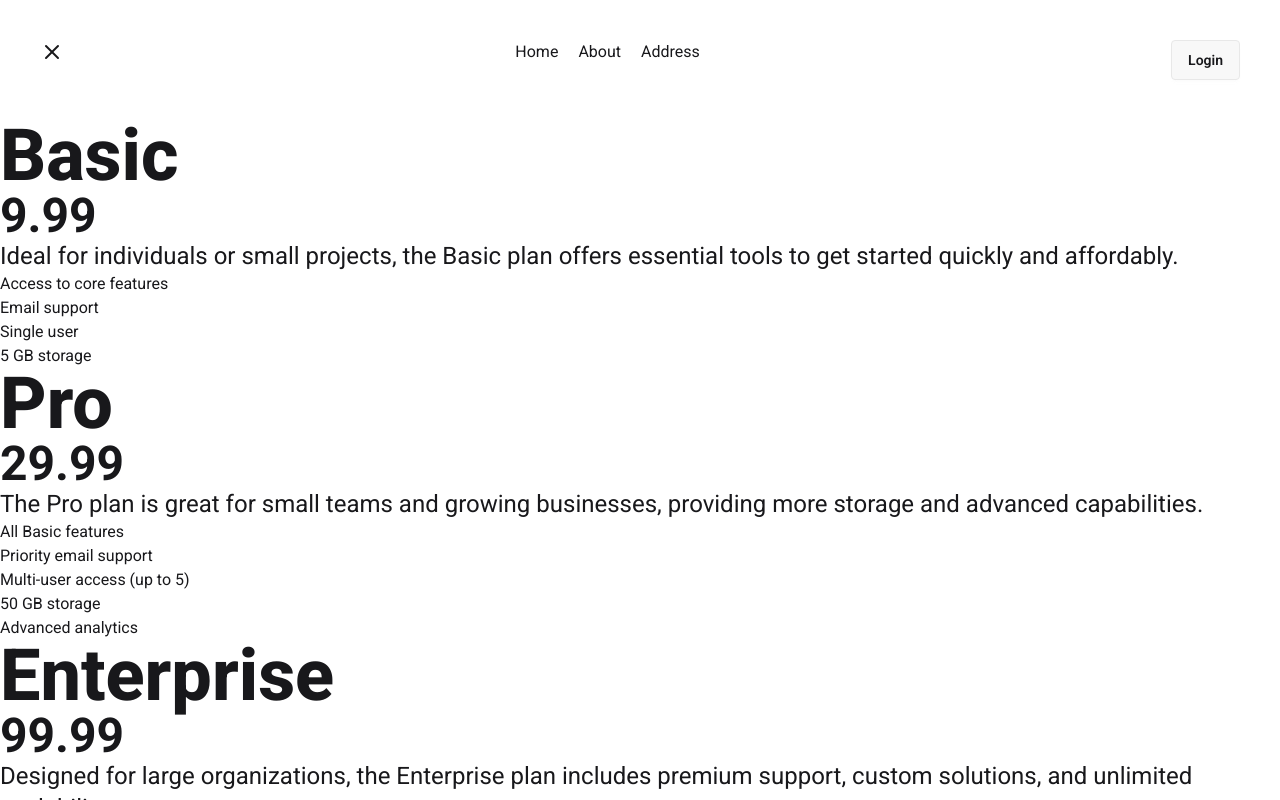
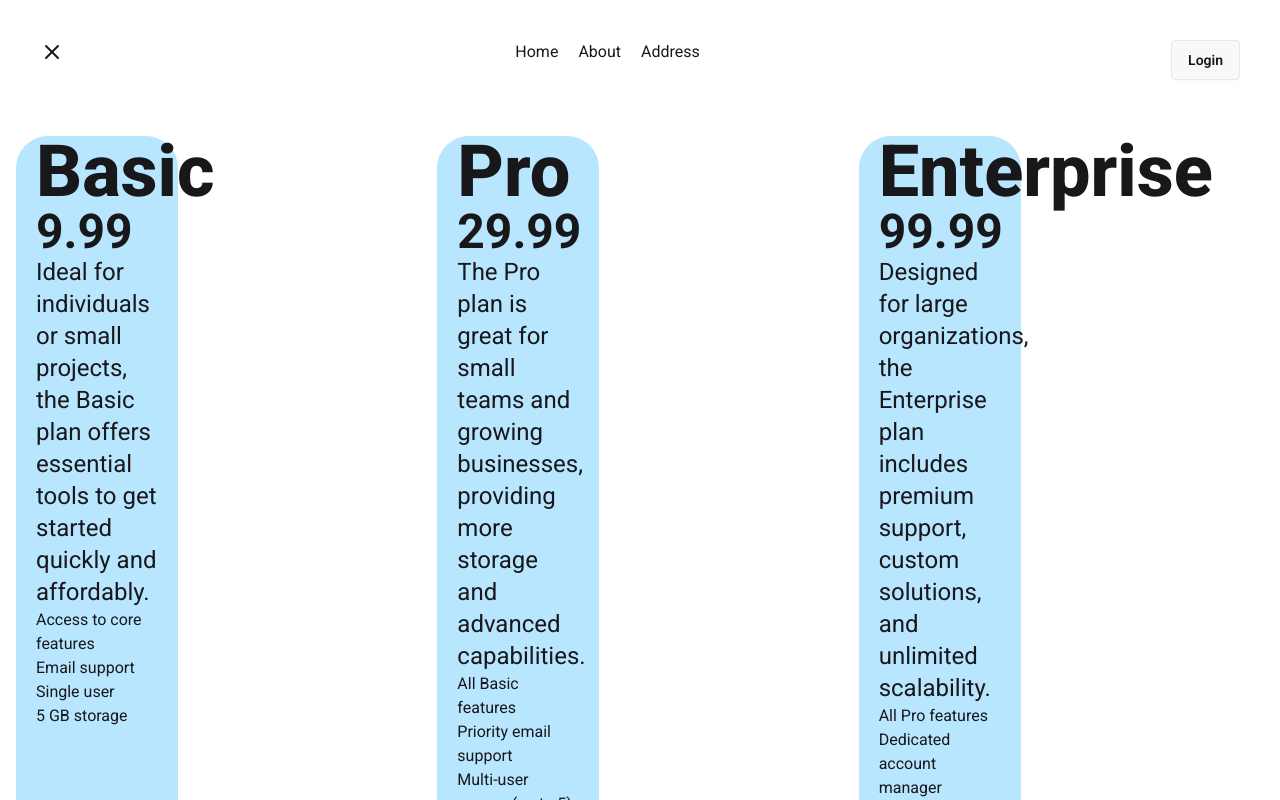
Before and after one commit to Rahaman-Atikur/React_Awesome_Component, a React (Vite) app: page / in a window 1280 px wide. Shown: the top 800 px of the page. Built offline with nearby package versions, Linux system fonts and the light colour scheme.

Commit message:
not done respossive:

```diff
--- a/src/Components/PricingOptins/PricingOptionCard.jsx
+++ b/src/Components/PricingOptins/PricingOptionCard.jsx
@@ -1,13 +1,16 @@
 import React from 'react';
 
-const PricingOptionCard = ({pricingPlan}) => {
+const PricingOptionCard = ({ pricingPlan }) => {
     console.log(pricingPlan);
     return (
-        <div>
+        <div className='w-2/5 rounded-4xl gap-2  bg-sky-200 px-5 '>
+
             <h2 className='text-7xl font-extrabold'>{pricingPlan.name}</h2>
             <h4 className='text-5xl font-bold'>{pricingPlan.price_per_month}</h4>
             <p className='text-2xl'>{pricingPlan.description}</p>
-            {pricingPlan.features.map((feature)=><p>{feature}</p>)}
+            {pricingPlan.features.map((feature) => <p>{feature}</p>)}
+
+
         </div>
     );
 };
--- a/src/Components/PricingOptins/PricingOptions.jsx
+++ b/src/Components/PricingOptins/PricingOptions.jsx
@@ -5,7 +5,7 @@ const PricingOptions = ({pricingOptionsPromise}) => {
 const pricingData = use(pricingOptionsPromise);
 console.log(pricingData);
     return (
-        <div>
+        <div className=' grid grid-cols-1 sm:grid-cols-1 md:grid-cols-2 lg:grid-cols-3 gap-4 p-4'>
             {
                 pricingData.map((pricingPlan)=><PricingOptionCard key={pricingData.id} pricingPlan={pricingPlan}></PricingOptionCard>)
             }
```
